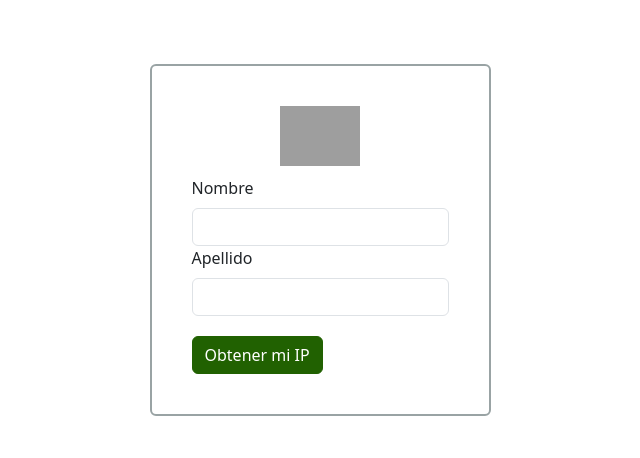
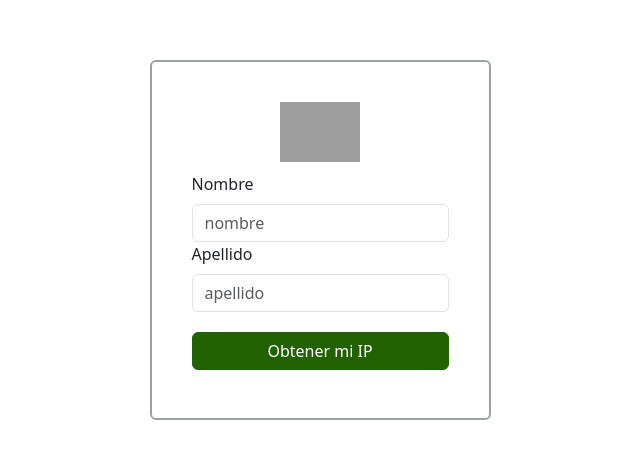
Before and after one commit to aotalvaros/Formulario_obtenerIP, a React (Create React App) app: page / in a window 1280 px wide. Shown: the part 160-618 px from the top of the page, without its empty margins (320-960 px from the left). Built offline with nearby package versions, Linux system fonts and the light colour scheme; grey boxes are pictures that could not be loaded.

Commit message:
Se refactoriza el codigo que esta en el archivo de Formulario.js

```diff
--- a/src/Formularios/Formulario.js
+++ b/src/Formularios/Formulario.js
@@ -1,80 +1,61 @@
 import React, { useState } from "react";
 import { Modals } from "../CarpetaModals/Modals";
-import { Form, Col } from "react-bootstrap";
+import { Form, Col,Button, Modal } from "react-bootstrap";
+import ClipLoader from "react-spinners/ClipLoader";
+
+
 
 export const Formulario = () => {
+
   const [formulario, setFormulario] = useState({
     nombre: "",
     apellido: "",
   });
-  const [ventana, setVentana] = useState({ model: false, model2: false });
-  const [validated, setValidated] = useState(false);
+  const [ventana, setVentana] = useState({
+    model: false,
+    model2: false });
   const [usuarioIP, enviarIpUsuario] = useState("");
   const [esValido, formularioEsValido] = useState({
-    nombre: false,
-    apellido: false,
+    nombreEsValido: false,
+    apellidoEsValido: false,
   });
+  const [esValidoSpinner,spinnerEsValido]=useState(false);
 
   function actualizarCampos(evento) {
     setFormulario({ ...formulario, [evento.target.name]: evento.target.value });
-
-    if (evento.target.value === "") {
-      enviarIpUsuario(null);
-    }
   }
 
-  const handleSubmit = (event) => {
-    const form = event.currentTarget;
-    const prevents = () => {
-      event.preventDefault();
-      event.stopPropagation();
-    };
-    const validaprevents = () => {
-      prevents();
-      formularioEsValido({
-        nombre: true,
-        apellido: true,
-      });
-      setValidated(false);
-    };
-
-    if (form.checkValidity() === false) {
-      prevents();
-    }
-
-    if (
-      expresiones.numero.test(formulario.nombre) ||
-      expresiones.numero.test(formulario.apellido)
-    ) {
-      validaprevents();
-    } else if (
-      expresiones.usuario.test(formulario.nombre) &&
-      expresiones.usuario.test(formulario.apellido)
-    ) {
-      prevents();
-      formularioEsValido({
-        nombre: false,
-        apellido: false,
-      });
-      setValidated(true);
-      consumoApi();
+  const handleSubmit = () => {
+    if (expresiones.letras.test(formulario.nombre)
+      && expresiones.letras.test(formulario.apellido)) {
+      formularioEsValido({nombreEsValido:false,apellidoEsValido:false});
+      consumirApi();
     } else {
-      validaprevents();
+      formularioEsValido({nombreEsValido:true,apellidoEsValido:true});
     }
   };
   const expresiones = {
-    usuario: /^[A-Za-z]+$/i,
-    numero: /^[\s0-9]+$/u,
+    letras: /^[A-Za-z]+$/i,
+    patronIP: /^([0-9]{1,3}).([0-9]{1,3}).([0-9]{1,3}).([0-9]{1,3})+$/,
   };
 
-  const consumoApi = () => {
+  const consumirApi = ()=> {
     fetch("https://api.ipify.org/?format=json")
       .then((respuesta) => respuesta.json())
-      .then((datos) => {
+      .then((datos) =>{
         enviarIpUsuario(datos.ip);
+      }
+      )
+      .then(spinnerEsValido(true))
+      .then((respuesta) =>{
+        abrirModal();
+        spinnerEsValido(false);
       })
-      .then((respuesta) => abrirModal())
-      .catch((erro) => abrirModal2());
+      .catch((erro) => {
+        abrirModal2();
+        spinnerEsValido(false);
+      });
+
   };
 
   const abrirModal = () => {
@@ -86,48 +67,52 @@ export const Formulario = () => {
 
   return (
     <>
-      <Form noValidate validated={validated} onSubmit={handleSubmit}>
+      <Form noValidate validated={esValido.nombreEsValido }  onSubmit={handleSubmit}>
         <img
           className="img-serponsive logo-img" alt=""
           src="https://sedeelectronica.antioquia.gov.co/info/antioquia_se/media/bloque2071.png"
-        ></img>
+        >
+        </img>
 
-        <Form.Group as={Col} controlId="validationCustom01">
+        <Form.Group as={Col} id={"cuerpo"}>
           <Form.Label>Nombre</Form.Label>
           <Form.Control
             required
             type="text"
             value={formulario.nombre}
-            className="form-control"
             name="nombre"
+            placeholder="nombre"
             onChange={actualizarCampos}
-            isInvalid={esValido.nombre}
           />
           <Form.Control.Feedback type="invalid">
             ingresa un nombre valido
           </Form.Control.Feedback>
         </Form.Group>
 
-        <Form.Group as={Col} controlId="validationCustom01">
+        <Form.Group as={Col} >
           <Form.Label>Apellido</Form.Label>
           <Form.Control
             required
             type="text"
             value={formulario.apellido}
-            className="form-control"
             name="apellido"
+            placeholder="apellido"
             onChange={actualizarCampos}
-            isInvalid={esValido.apellido}
           />
           <Form.Control.Feedback type="invalid">
             ingresa un apellido valido
           </Form.Control.Feedback>
-
-          <button type="submit" className="btn btn-primary ">
-            Obtener mi IP
-          </button>
         </Form.Group>
       </Form>
+
+          <Button  onClick={handleSubmit} className="text-center mb-2">
+            Obtener mi IP
+          </Button>
+
+          <Modal show={esValidoSpinner} ria-labelledby="contained-modal-title-vcenter"
+      centered>
+          <ClipLoader loading={true}  size={50} speedMultiplier={0.7} color={"#216101"} />
+          </Modal>
 
       <Modals
         nombre={formulario.nombre}
```
